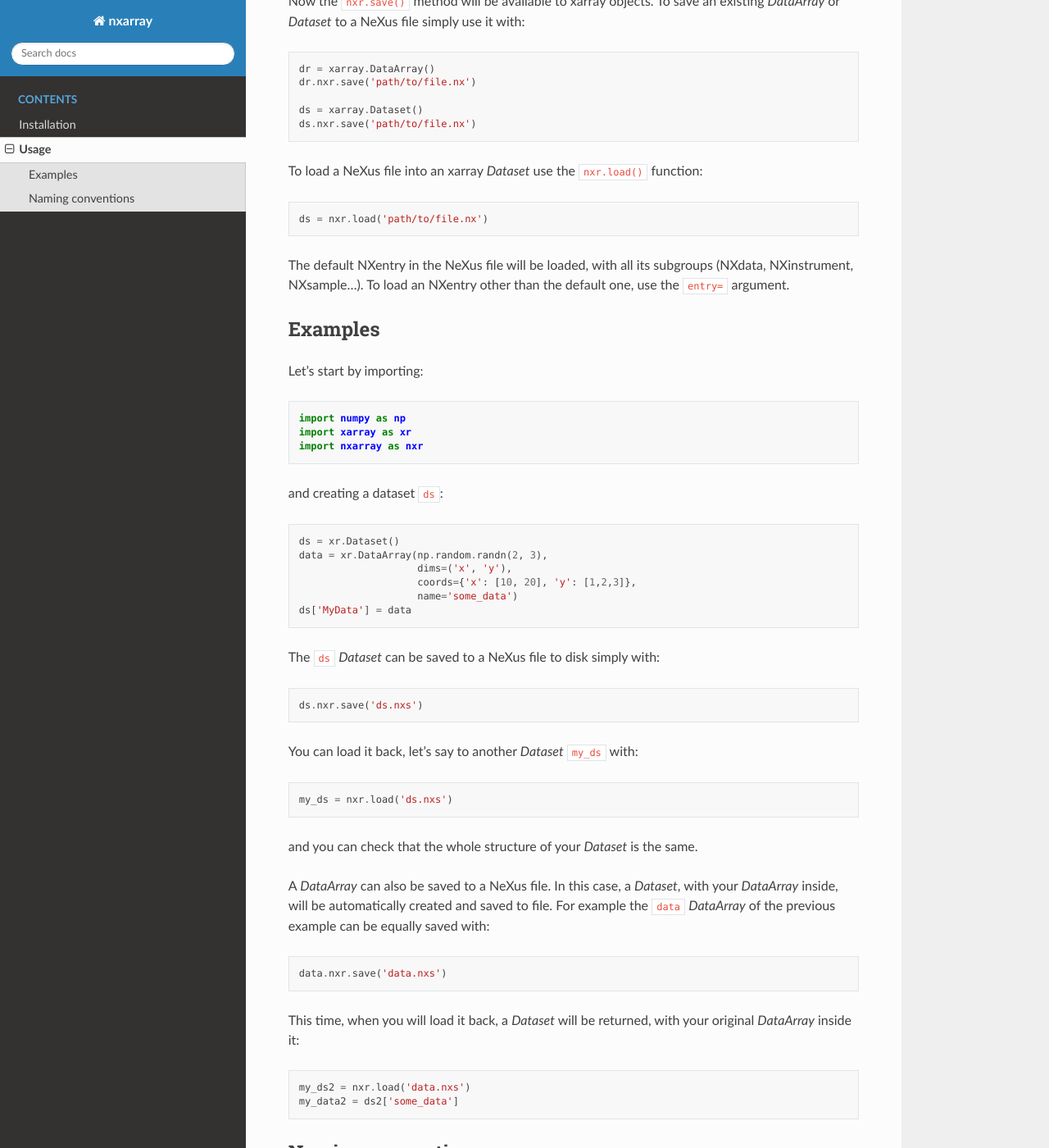
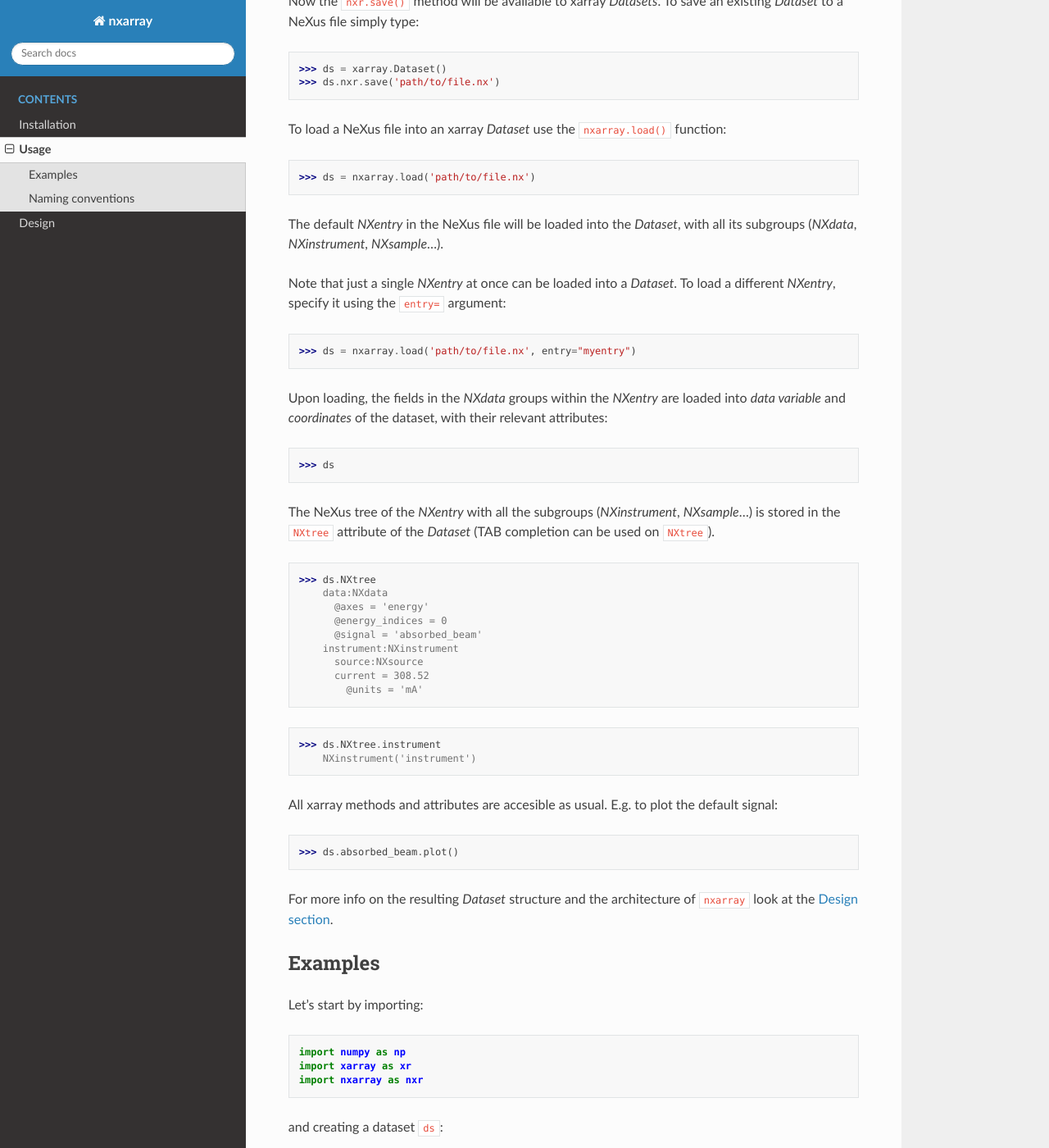
Before and after one commit to rescipy-project/nxarray, a Sphinx documentation site: the page built from docs/usage.rst, in a window 1280 px wide and 1400 px high, scrolled down 285 px. Shown: the whole window at 82% size. Built offline with Sphinx 7.4.7 and the Read the Docs theme 2.0.0, drawn with Linux system fonts in a browser that asks for light colours; some of the changed text lies outside the part shown.

Commit message:
Update documentation.

```diff
--- a/docs/installation.rst
+++ b/docs/installation.rst
@@ -12,7 +12,7 @@
 Prerequisites
 =============
 
-nxarray is built on and depends on nexusformat and xarray packages:
+nxarray is built on and depends on ``nexusformat`` and ``xarray`` packages:
 
 * `nexusformat <https://github.com/nexpy/nexusformat>`_
 * `xarray <http://xarray.pydata.org>`_
--- a/docs/usage.rst
+++ b/docs/usage.rst
@@ -2,32 +2,53 @@
 Usage
 =====
 
-After installation, the recommended import is:
+After installation, import nxarray with:
 
-.. code-block:: python
-
-    import nxarray as nxr
+>>> import nxarray
 
 
-Now the ``nxr.save()`` method will be available to xarray objects. To save an existing *DataArray* or *Dataset* to a NeXus file simply use it with:
+Now the ``nxr.save()`` method will be available to xarray *Datasets*. To save an existing *Dataset* to a NeXus file simply type:
 
-.. code-block:: python
-
-    dr = xarray.DataArray()
-    dr.nxr.save('path/to/file.nx')
-
-    ds = xarray.Dataset()
-    ds.nxr.save('path/to/file.nx')
+>>> ds = xarray.Dataset()
+>>> ds.nxr.save('path/to/file.nx')
 
 
-To load a NeXus file into an xarray *Dataset* use the ``nxr.load()`` function:
+To load a NeXus file into an xarray *Dataset* use the ``nxarray.load()`` function:
 
-.. code-block:: python
+>>> ds = nxarray.load('path/to/file.nx')
 
-    ds = nxr.load('path/to/file.nx')
+The default *NXentry* in the NeXus file will be loaded into the *Dataset*, with all its subgroups (*NXdata*, *NXinstrument*, *NXsample*...).
 
-The default NXentry in the NeXus file will be loaded, with all its subgroups (NXdata, NXinstrument, NXsample...).
-To load an NXentry other than the default one, use the ``entry=`` argument.
+Note that just a single *NXentry* at once can be loaded into a *Dataset*. To load a different *NXentry*, specify it using the ``entry=`` argument:
+
+>>> ds = nxarray.load('path/to/file.nx', entry="myentry")
+
+Upon loading, the fields in the *NXdata* groups within the *NXentry* are loaded into *data variable* and *coordinates* of the dataset, with their relevant attributes:
+
+>>> ds
+
+
+The NeXus tree of the *NXentry* with all the subgroups (*NXinstrument*, *NXsample*...) is stored in the ``NXtree`` attribute of the *Dataset* (TAB completion can be used on ``NXtree``).
+
+>>> ds.NXtree
+    data:NXdata
+      @axes = 'energy'
+      @energy_indices = 0
+      @signal = 'absorbed_beam'
+    instrument:NXinstrument
+      source:NXsource
+      current = 308.52
+        @units = 'mA'
+
+>>> ds.NXtree.instrument
+    NXinstrument('instrument')
+
+
+All xarray methods and attributes are accesible as usual. E.g. to plot the default signal:
+
+>>> ds.absorbed_beam.plot()
+
+For more info on the resulting *Dataset* structure and the architecture of ``nxarray`` look at the :doc:`Design section </design>`.
 
 
 Examples
@@ -59,31 +80,17 @@ The ``ds`` *Dataset* can be saved to a NeXus file to disk simply with:
 
     ds.nxr.save('ds.nxs')
 
-You can load it back, let's say to another *Dataset* ``my_ds`` with:
+You can load it back, let's say to another *Dataset* ``ds2`` with:
 
 .. code-block:: python
 
-    my_ds = nxr.load('ds.nxs')
+    ds2 = nxarray.load('ds.nxs')
 
-and you can check that the whole structure of your *Dataset* is the same.
-
-A *DataArray* can also be saved to a NeXus file. In this case, a *Dataset*, with your *DataArray* inside, will be automatically created and saved to file. For example the ``data`` *DataArray* of the previous example can be equally saved with:
-
-.. code-block:: python
-
-    data.nxr.save('data.nxs')
-
-This time, when you will load it back, a *Dataset* will be returned, with your original *DataArray* inside it:
-
-.. code-block:: python
-
-    my_ds2 = nxr.load('data.nxs')
-    my_data2 = ds2['some_data']
+and you can check that the whole structure of your *Dataset* is preserved.
+Additionally, the ``NXtree`` attribute is present (in this example containing zero objects).
 
 
 Naming conventions
 ==================
 
-Note that the ``nxr`` accessor for xarray objects will always be available with this naming, i.e. ``nxr.save()`` will be used independently of the shorthand used when import nxarray.
-
-On the other hand, ``nxarray`` methods naming will depend on the import statement, *i.e.* when using just ``import nxarray``, ``load()`` will be available with ``nxarray.load()`` and *not* with ``nxr.load()``.
+Note that the ``nxr`` accessor for xarray objects will always be available with this naming, independently of the shorthand used when import nxarray.
```
Also changed, not shown: docs/design.rst (added, +38 -0 lines), docs/index.rst (+10 -10 lines).
